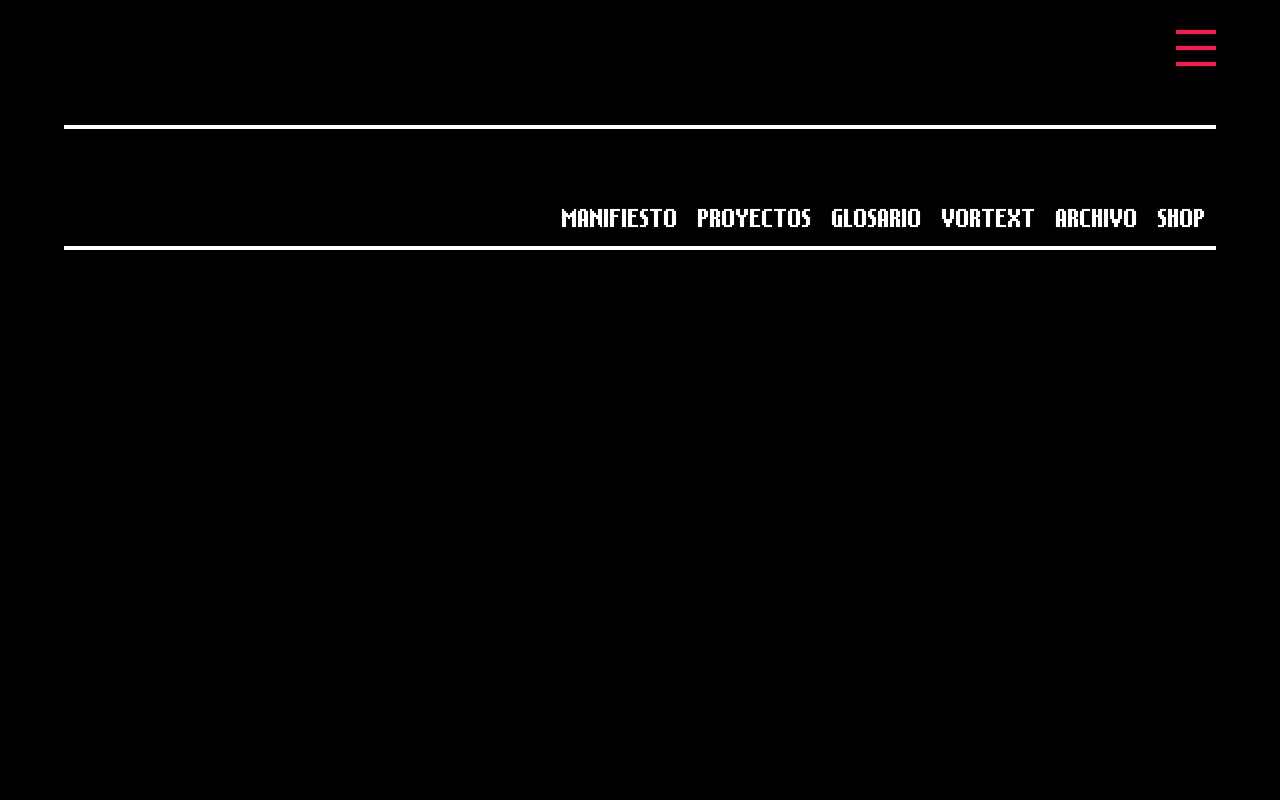
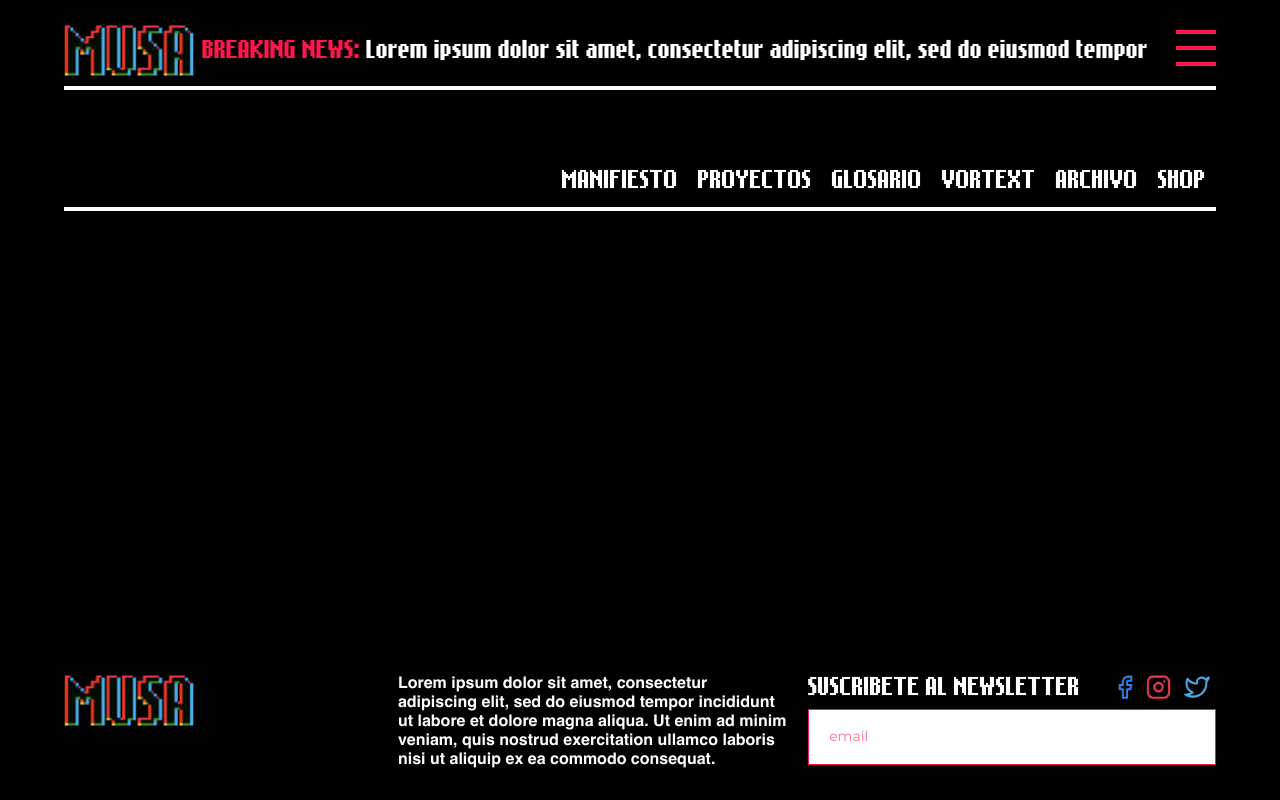
Before and after one commit to Memon2410/musa, a website built with webpack: page src/index.html in a window 1280 px wide. Built offline with nearby package versions, Linux system fonts and the light colour scheme.

Commit message:
Add: footer header

```diff
--- a/src/index.html
+++ b/src/index.html
@@ -50,10 +50,16 @@
           <span></span>
           <span></span>
         </div>
+      </div>
+      <!-- END Menu -->
 
 
+      <!-- Window menu -->
       <div class="bg-menu">
         <div class="content">
+          <img src="/images/content/general/musa-logo.png" class="logo" alt="Logotipo musa">
+          <p class="header-news"><span>BREAKING NEWS:</span> Lorem ipsum dolor sit amet, consectetur adipiscing elit, sed do eiusmod tempor</p>
+
           <div class="button-header button-close">
             <span></span>
             <span></span>
@@ -71,12 +77,48 @@
               <li><a href="#">SHOP</a></li>
             </ul>
           </div>
-          </div>
           <!-- END Navigation -->
         </div>
 
+        <!-- Footer menu -->
+        <div class="footer">
+          <div class="content">
+            <img src="/images/content/general/musa-logo.png" class="logo" alt="Logotipo musa">
+            <div style="width: 20%;"></div>
+            <p>
+              Lorem ipsum dolor sit amet, consectetur adipiscing elit, sed do eiusmod tempor incididunt ut labore et dolore magna aliqua. Ut enim ad minim veniam, quis nostrud exercitation ullamco laboris nisi ut aliquip ex ea commodo consequat.
+            </p>
+
+            <div class="news-footer">
+              <label for="news">SUSCRIBETE AL NEWSLETTER</label>
+              <input type="text" placeholder="email" id="news" name="news">
+
+              <div class="social-footer">
+                <ul>
+                  <li>
+                    <a href="#" target="_blank" rel="noopener noreferrer">
+                      <img src="/images/content/social-icons/musa-social-fb.png" class="social-footer-item" alt="Facebook">
+                    </a>
+                  </li>
+                  <li>
+                    <a href="#" target="_blank" rel="noopener noreferrer">
+                      <img src="/images/content/social-icons/musa-social-ig.png" class="social-footer-item" alt="Instagram">
+                    </a>
+                  </li>
+                  <li>
+                    <a href="#" target="_blank" rel="noopener noreferrer">
+                      <img src="/images/content/social-icons/musa-social-tw.png" class="social-footer-item" alt="Twitter">
+                    </a>
+                  </li>
+                </ul>
               </div>
-      <!-- END Menu -->
+            </div>
+          </div>
+        </div>
+        <!-- END Footer menu -->
+      </div>
+      <!-- END Window menu -->
+
     </div>
   </header>
 
--- a/src/scss/app.scss
+++ b/src/scss/app.scss
@@ -7,6 +7,7 @@
 @import 'base/print';
 
 /* Layout */
+@import 'layout/footer';
 @import 'layout/header';
 
 /* Components */
--- a/src/scss/base/_generals.scss
+++ b/src/scss/base/_generals.scss
@@ -18,7 +18,7 @@ html {
 }
 
 body {
-  @include text-selection($red, $yellow);
+  @include text-selection($light-blue, $yellow);
   position: relative;
   display: flex;
   flex-wrap: wrap;
--- /dev/null
+++ b/src/scss/layout/_footer.scss
@@ -0,0 +1,113 @@
+.footer {
+  position: relative;
+
+  .logo {
+    width: 13rem;
+    height: 5.1rem;
+    display: block !important;
+  }
+
+  p {
+    width: 100%;
+    max-width: 46.5rem;
+    margin: 2rem 0;
+    font-family: $helvetica !important;
+    font-size: 1.6rem;
+    line-height: 1.9rem;
+    text-align: left;
+    color: $white;
+  }
+
+  .news-footer {
+    max-width: 46.5rem;
+    position: relative;
+
+    label {
+      display: block;
+      margin-bottom: 1rem;
+      font-family: $message;
+      font-size: 1.5rem;
+      color: $white;
+    }
+
+    input {
+      width: 100%;
+      height: 5.6rem;
+      padding: 2rem;
+      font-family: $montserrat;
+      font-size: 1.4rem;
+      border: .1rem solid $red;
+      color: $red;
+      background: $white;
+    }
+
+    .social-footer {
+      position: absolute;
+      top: 0;
+      right: 0;
+
+      ul {
+        li {
+          width: fit-content;
+          display: inline-block;
+          padding: 0 .5rem;
+          img {
+            width: auto;
+            height: 2.4rem;
+          }
+        }
+      }
+    }
+  }
+
+  ::-webkit-input-placeholder {
+    color: rgba(255, 22, 78, .6);
+  }
+
+  :-ms-input-placeholder {
+    color: rgba(255, 22, 78, .6);
+  }
+
+  ::placeholder {
+    color: rgba(255, 22, 78, .6);
+  }
+
+}
+
+@include respond-to('medium') {
+  .footer {
+    .content {
+      display: flex;
+      justify-content: space-between;
+    }
+
+    .logo {
+      width: 13rem;
+    }
+
+    p {
+      margin: 0;
+      padding-right: 2rem;
+    }
+
+    p,
+    .news-footer {
+      width: 40%;
+    }
+
+    p,
+    ul,
+    input,
+    .logo,
+    .news-footer {
+      display: inline-block !important;
+      vertical-align: middle;
+    }
+
+    .news-footer {
+      label {
+        font-size: 2rem;
+      }
+    }
+  }
+}
--- a/src/scss/layout/_header.scss
+++ b/src/scss/layout/_header.scss
@@ -20,7 +20,6 @@ header {
     img {
       width: 12.8rem;
       height: auto;
-
     }
   }
 
@@ -59,6 +58,8 @@ header {
   }
 
   .button-close {
+    display: inline-block;
+    vertical-align: middle;
     float: right;
 
     span {
@@ -74,10 +75,33 @@ header {
     left: 0;
     background: $black;
 
+    .header-news,
+    .logo {
+      display: inline-block;
+      vertical-align: middle;
+    }
+
+    .header-news {
+      width: calc(100% - 20rem);
+      display: none;
+      font-family: $message;
+      font-size: 2rem;
+      text-align: right;
+      color: $white;
+
+      span {
+        color: $red;
+      }
+    }
+
+    .logo {
+      width: 13rem;
+    }
+
     .navigation {
       min-height: 12.5rem;
-      padding-top: 7.5rem;
-      margin-top: 10rem;
+      padding-top: 1rem;
+      margin-top: 1rem;
       border-top: .4rem solid $white;
       border-bottom: .4rem solid $white;
 
@@ -102,12 +126,24 @@ header {
       }
     }
   }
+
+  .footer {
+    width: 100%;
+    position: absolute !important;
+    bottom: 3rem;
+  }
 }
 
-@include respond-to('small') {
+@include respond-to('medium') {
   header {
     .bg-menu {
+      .header-news {
+        display: inline-block;
+      }
+
       .navigation {
+        padding-top: 7.5rem;
+
         ul {
           display: flex;
           justify-content: flex-end;
```
Lines whose indentation alone changed are shown as unchanged.
